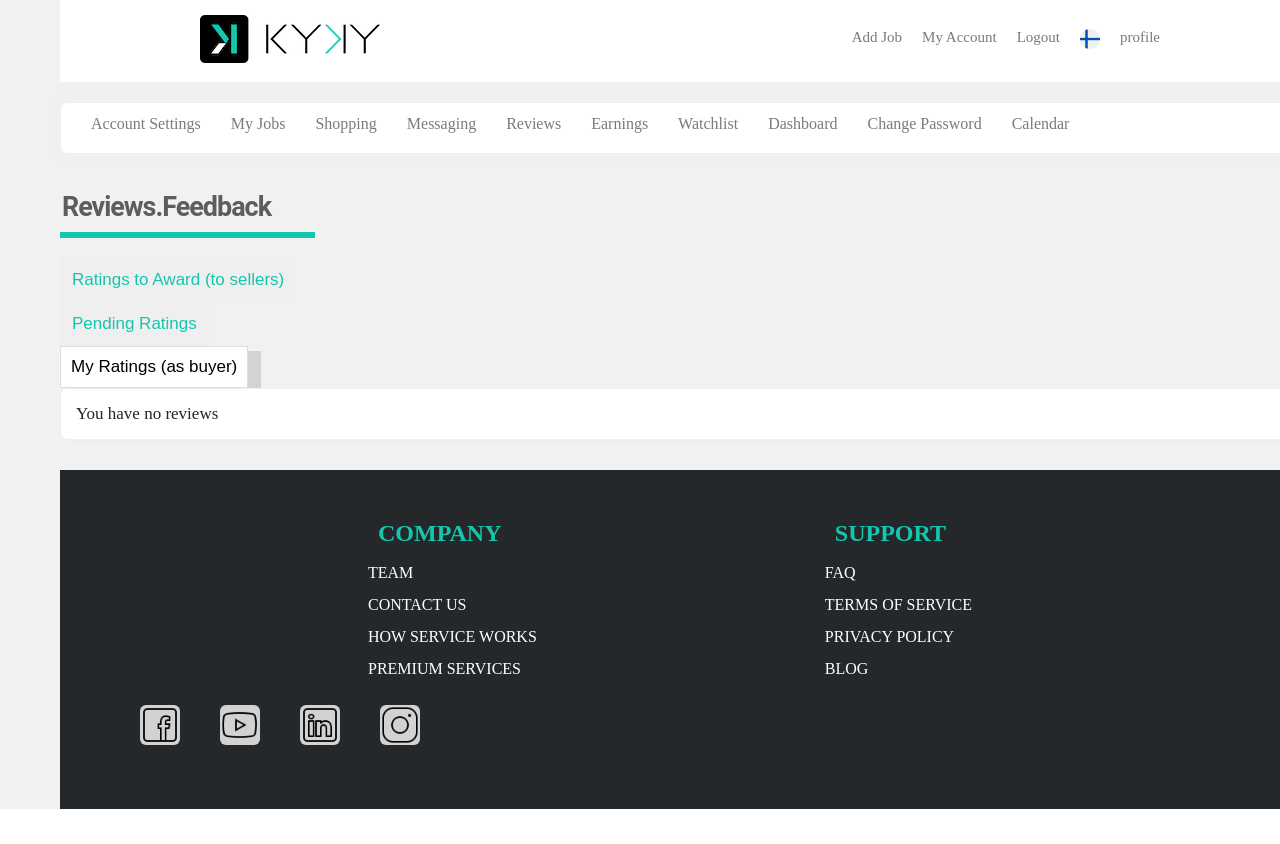
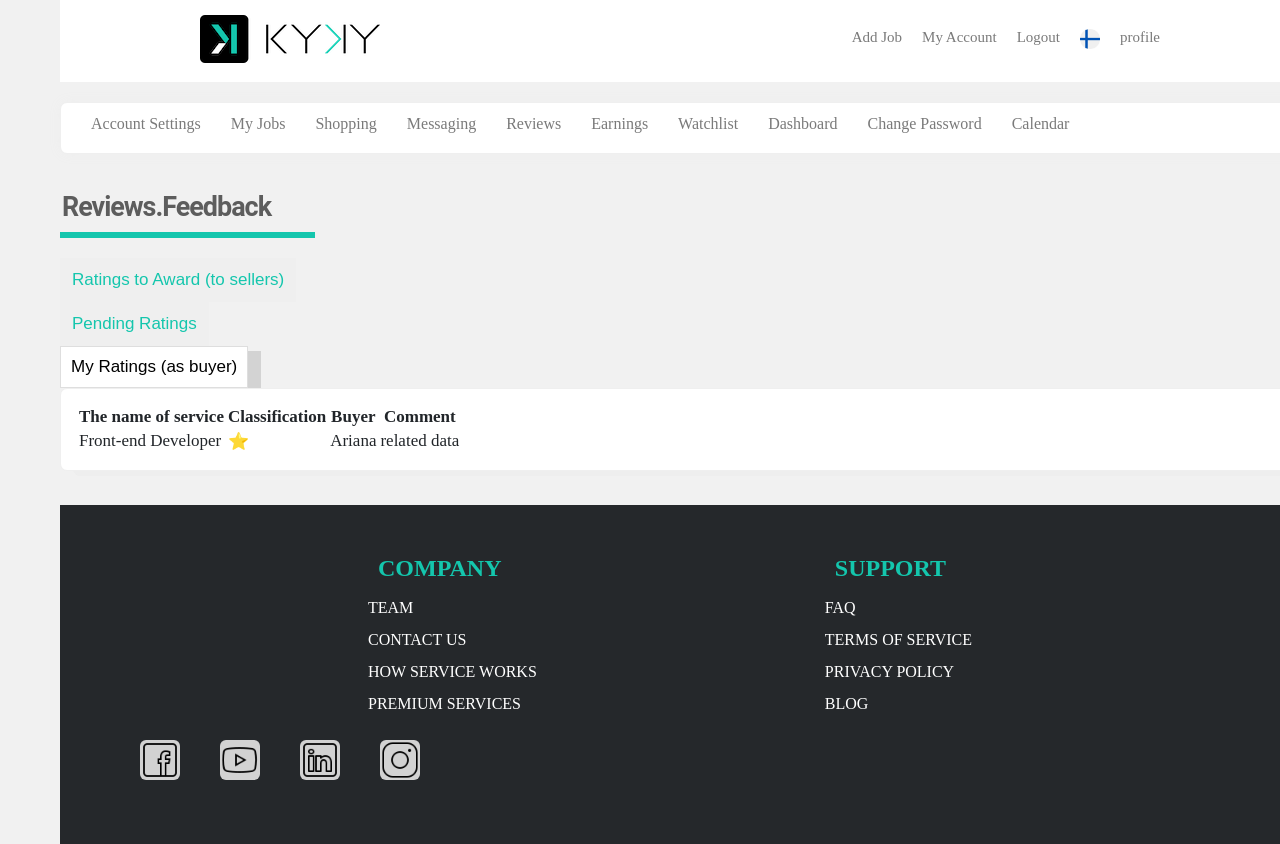
Before and after one commit to sunjus/kyky, a React (Create React App) app: page /reviewpage in a window 1280 px wide. Both pictures are taken after a click on the button "My Ratings (as buyer)". Shown: the top 844 px of the page. Before the commit the page ends 809 px from the top, so only its background shows below. Built offline with nearby package versions, Linux system fonts and the light colour scheme.

Commit message:
Add items of myratings

```diff
--- a/src/components/ReviewMyReviews.js
+++ b/src/components/ReviewMyReviews.js
@@ -9,18 +9,16 @@ function ReviewMyReviews({ items }) {
     <table>
       <tr>
         <th>The name of service</th>
-        <th>Price</th>
-        <th>Seller</th>
-        <th>Date completed</th>
-        <th>options</th>
+        <th>Classification</th>
+        <th>Buyer</th>
+        <th>Comment</th>
       </tr>
       {items.map((item) => (
         <tr key={item.transactionId}>
           <td>{item.service}</td>
-          <td>{item.price}</td>
-          <td>{item.seller}</td>
-          <td>{item.completed}</td>
-          <td><button type="button">Rate Now</button></td>
+          <td>{item.classification}</td>
+          <td>{item.buyer}</td>
+          <td>{item.comment}</td>
         </tr>
       ))}
     </table>
--- a/src/data_for_review.js
+++ b/src/data_for_review.js
@@ -23,7 +23,14 @@ const reviewList = {
       date: '02-JUNE-2022',
     },
   ],
-  myratings: [],
+  myratings: [
+    {
+      service: 'Front-end Developer',
+      classification: '⭐',
+      buyer: 'Ariana',
+      comment: 'related data',
+    },
+  ],
 };
 
 export default { reviewList };
```
